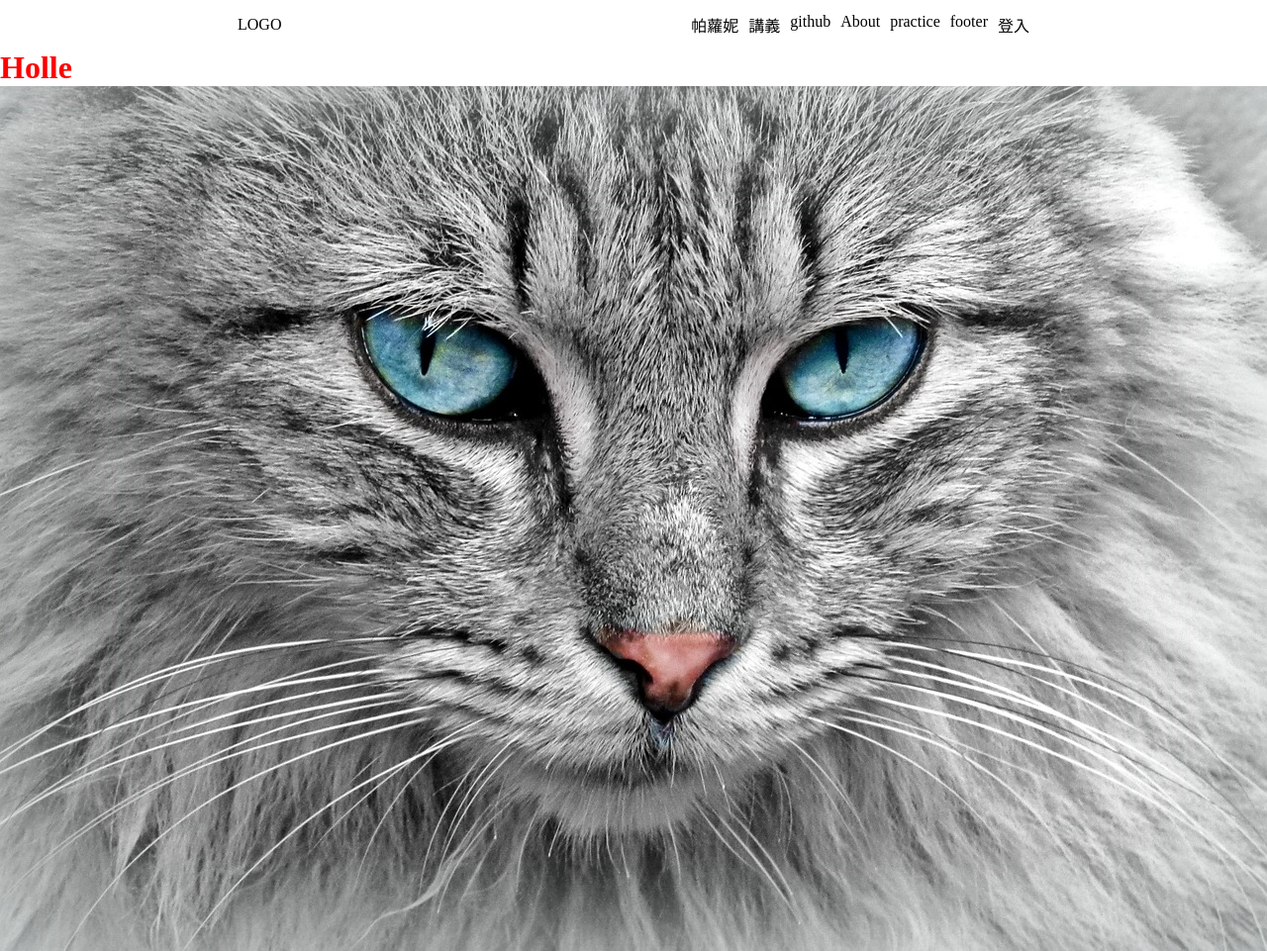
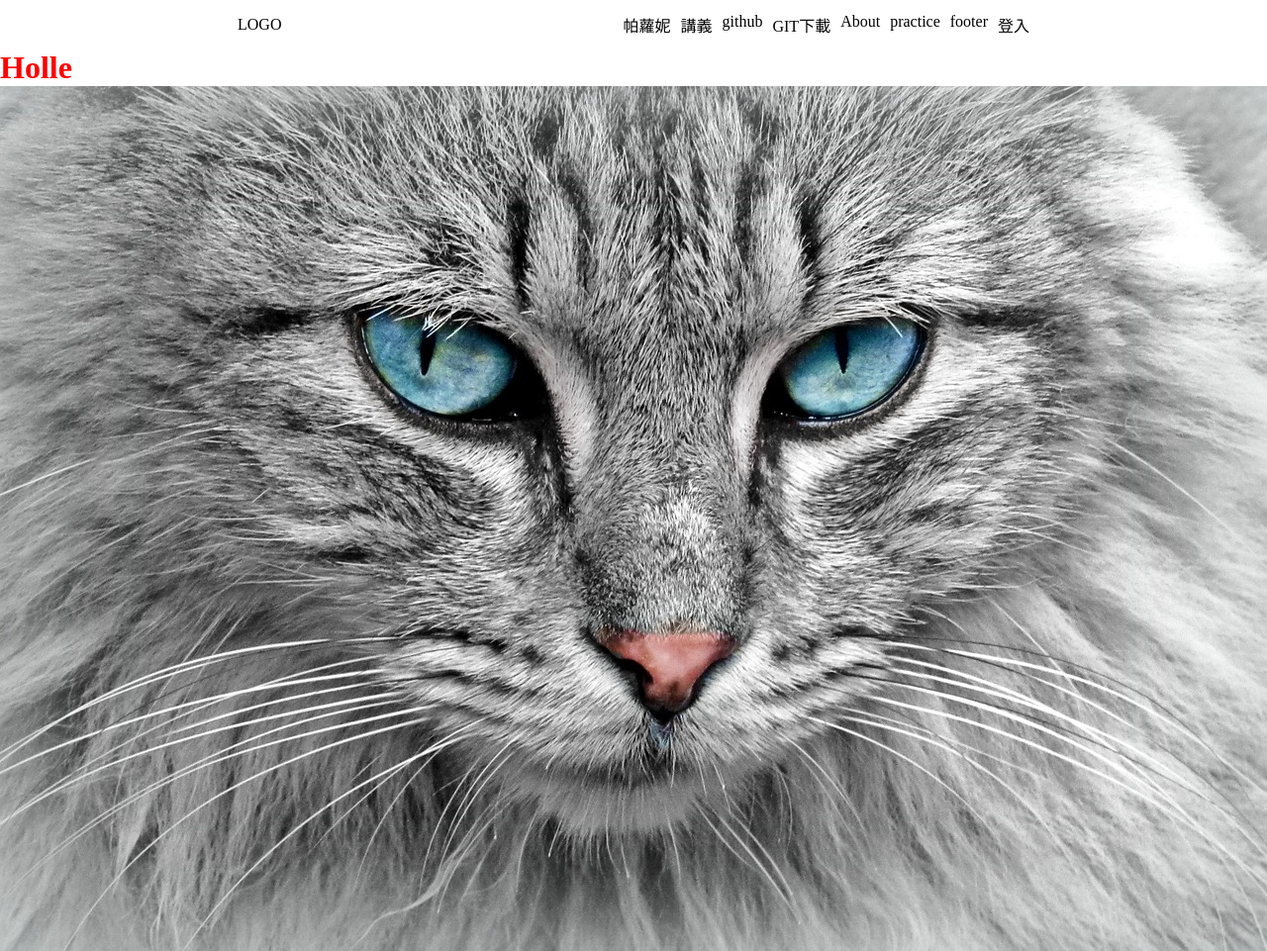
Before and after one commit to Cokemax/coke2023, a plain HTML site: page index.html in a window 1280 px wide. Shown: the top 961 px of the page at 99% size. Drawn offline with Linux system fonts and the light colour scheme; a web font is replaced by a local one.

Commit message:
GIT下載

```diff
--- a/index.html
+++ b/index.html
@@ -60,6 +60,9 @@
                     </li>
                     <li>
                         <a href="https://github.com/dashboard" target="_blank">github</a>
+                    </li>
+                    <li>
+                        <a href="https://git-scm.com/">GIT下載</a>
                     </li>
                     <li>
                         <a href="about.html" target="_self">About</a>
```
